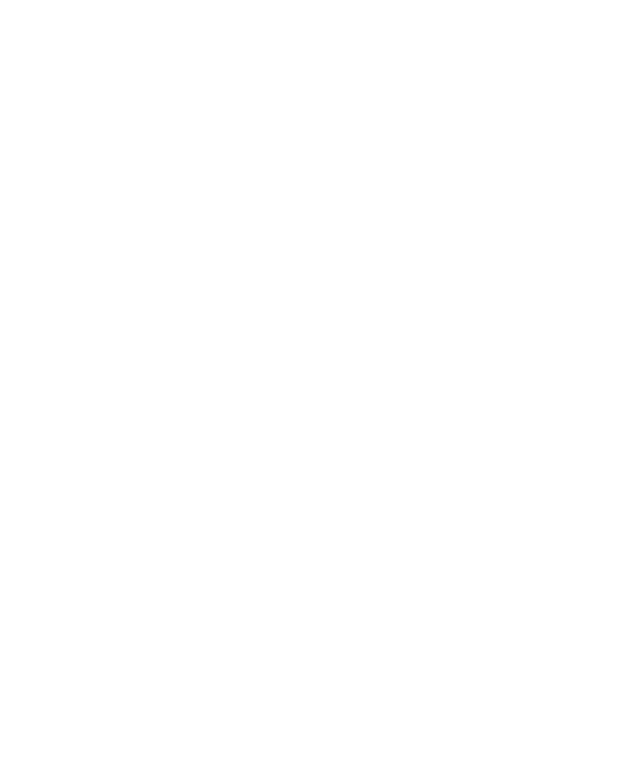
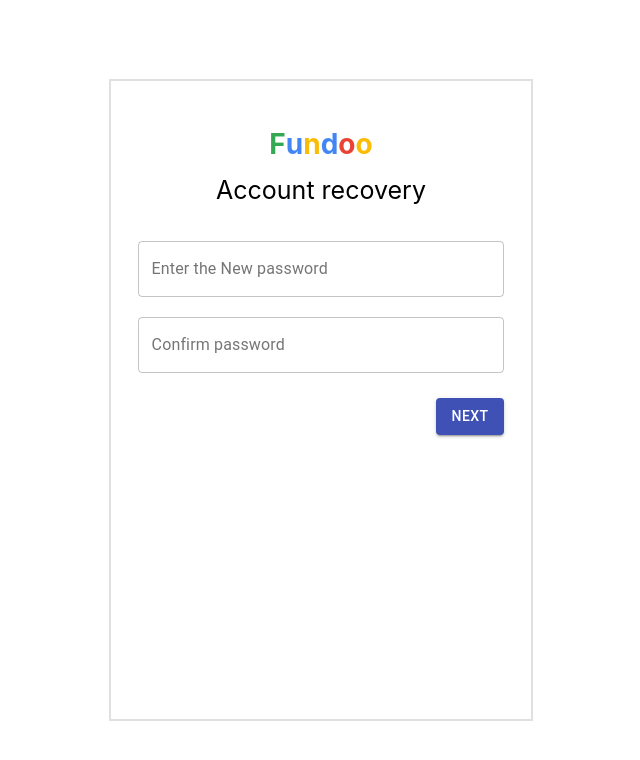
Before and after one commit to Renuka-Sawale/Fundoonotes_Project, a React (Create React App) app: page /resetPassword in a window 1280 px wide. Shown: the top 760 px of the page, without its empty margins (319-959 px from the left). Built offline with nearby package versions, Linux system fonts and the light colour scheme.

Commit message:
Added reset password Ui, added page navigation routes refactored forgot email to forgot password and modified resetPassword and forgot password

```diff
--- a/src/App.js
+++ b/src/App.js
@@ -3,18 +3,24 @@
 
 import Registration from './Pages/RegistrationPage/Registration';
 import Login from './Pages/LoginPage/Login';
-import ForgotEmail from './Pages/ForgotEmailPage/ForgotEmail';
+import ForgotPassword from './Pages/ForgotPasswordPage/ForgotPassword';
+import ResetPassword from './Pages/ResetPasswordPage/ResetPassword';
+
 
 function App() {
   return (
     <div className="App">
+      {/* <header className="App-component"> */}
       <BrowserRouter>
+        {/* <Redirect from="/" to="/login" /> */}
         <Switch>
           <Route exact path="/registration" component={Registration} />
           <Route exact path="/login" component={Login} />
-          <Route exact path="/forgotEmail" component={ForgotEmail} />
+          <Route exact path="/forgotPassword" component={ForgotPassword} />
+          <Route exact path="/resetPassword" component={ResetPassword} />
         </Switch>
       </BrowserRouter>
+      {/* </header> */}
     </div>
   );
 }
--- a/src/Pages/LoginPage/Login.jsx
+++ b/src/Pages/LoginPage/Login.jsx
@@ -53,6 +53,12 @@
         this.setState({ showPassword: !this.state.showPassword });
     }
 
+    handleClickToForgotPassword = (e) => {
+        // Redirect to="/resetPassword";
+        console.log("xyz");
+        this.props.history.push("/forgotPassword");
+    }
+
     submit = () => {
         if (this.validationCheck()) {
             console.log('call api');
@@ -93,10 +99,9 @@
 
                         <div className="content2">
                             <TextField id="outlined-basic" name="email" label="Email" error={this.state.emailError} helperText={this.state.emailErrorMessage} fullWidth variant="outlined" onChange={this.handleInput} />
-                            <p className="email-text">Forgot Email?</p>
-                            <TextField error={this.state.passwordError} name="password" type={this.state.showPassword ? "text": "password"} id="outlined-basic" label="Password" helperText={this.state.passwordErrorMessage} fullWidth variant="outlined" onChange={this.handleInput} />
+                            <TextField className="password-text" error={this.state.passwordError} name="password" type={this.state.showPassword ? "text": "password"} id="outlined-basic" label="Password" helperText={this.state.passwordErrorMessage} fullWidth variant="outlined" onChange={this.handleInput} />
 
-                            <p className="email-text">Forgot Password?</p>
+                            <p className="email-text" onClick={this.handleClickToForgotPassword}>Forgot Password?</p>
                             <p className="email-notification">Not your computer? Use Guest mode to sign in privately.</p>
                         </div>
 
--- a/src/Pages/LoginPage/login.css
+++ b/src/Pages/LoginPage/login.css
@@ -3,7 +3,7 @@
     border: 2px solid #e0e0e0;
     display: flex;
     flex-direction: row;
-    height: 80vh;
+    height: 85vh;
 }
 
 .second-row{
@@ -39,18 +39,21 @@
     color: blue;
 }
 
+.password-text {
+    margin-top: 35px !important;
+}
+
 .email-notification{
     display: flex;
     text-align: start;
+    margin-top: 40px;
 }
 
 .Bottom-Button {
-    display: flex;
-    flex-direction: row;
-    justify-content: space-around;
     justify-content: start;
+    margin-top: 34px;
 }
 
 .button{
-    margin-left: 40px;
+    margin-left: 79px;
 }
--- a/src/Pages/RegistrationPage/Registration.jsx
+++ b/src/Pages/RegistrationPage/Registration.jsx
@@ -50,7 +50,7 @@
         })
         let valid = true;
         if(this.state.firstName.length == 0) {
-            valid = false
+            valid = false;
             this.setState({
                 firstNameError: true,
                 firstNameErrorMessage: 'Enter First name'
@@ -77,19 +77,29 @@
                 passwordErrorMessage: 'Enter a password'
             })
         }
-        // if(this.state.confirmPassword.length == 0) {
-        //     valid = false
-        //     this.setState({
-        //         confirmpasswordError: true,
-        //         confirmpasswordErrorMessage: 'confirm password'
-        //     })
-        // }
+        if(this.state.confirmPassword.length == 0) {
+            valid = false
+            this.setState({
+                confirmpasswordError: true,
+                confirmpasswordErrorMessage: 'confirm password'
+            })
+        }
         return valid;
     }
 
     ShowPassword = (e) => {
         this.setState({ showPassword: !this.state.showPassword });
     }
+
+    handleClickToLogin = (e) => {
+        // Redirect to="/login";
+        console.log("xyz");
+        this.props.history.push("/login");
+    };
+
+    handleClickToShowPassword = (e) => {
+        this.setState({ showPassword: !this.state.showPassword });
+    };
 
     submit = () => {
         if (this.validationCheck()) {
@@ -139,18 +149,18 @@
                         </div>
 
                         <div class="content3">
-                            <TextField className="field-mr" error={this.state.passwordError} name="password" type={this.state.showPassword ? "text": "password"} id="outlined-basic" label="Password" helperText={this.state.passwordErrorMessage}variant="outlined" onChange={this.handleInput} />
-                            <TextField  error={this.state.confirmPasswordError} name="confirmPassword" type={this.state.showPassword ? "text": "confirmPassword"} id="outlined-basic" label="Confirm" helperText={this.state.confirmPasswordErrorMessage} variant="outlined" onChange={this.handleInput} />
+                            <TextField className="field-mr" error={this.state.passwordError} name="password" type={this.state.showPassword ? "text": "password"} id="outlined-basic" label="Password" helperText={this.state.passwordErrorMessage} variant="outlined" onChange={this.handleInput} />
+                            <TextField name="confirmPassword" type={this.state.showPassword ? "text": "password"} id="outlined-basic" label="Confirm Password" helperText={this.state.confirmPasswordErrorMessage} variant="outlined" onChange={this.handleInput} />
                         </div>
 
                         <div class= "checkbox">
                             <Checkbox defaultChecked color="primary" inputProps={{ 'aria-label': 'secondary checkbox' }}  />
-                            <p>Show Password</p>
+                            <p onClick={this.handleClickToShowPassword}>Show Password</p>
                         </div>
 
                         <div class="Bottom-Button">
                             <div class="Bottom-text">
-                                <p>Sign in instead</p>
+                                <p onClick={this.handleClickToLogin}>Sign in instead</p>
                             </div>
                             <div className="button">
                                 <Button variant="contained" color="primary" onClick={this.submit}>Submit</Button>
--- a/src/Pages/RegistrationPage/registration.css
+++ b/src/Pages/RegistrationPage/registration.css
@@ -84,3 +84,9 @@
 .button{
     padding-top: 10px;
 }
+
+@media (max-width: 500px) {
+    .sigin-img {
+      display: none !important;
+    }
+}
--- /dev/null
+++ b/src/Pages/ResetPasswordPage/ResetPassword.jsx
@@ -0,0 +1,116 @@
+import React, { Component } from 'react';
+import TextField from '@material-ui/core/TextField';
+import Button from '@material-ui/core/Button';
+import '../ResetPasswordPage/resetPassword.css';
+
+import UserService from '../../services/userService';
+const service = new UserService()
+
+export default class ResetPasswordPage extends Component {
+
+    constructor(props) {
+        super(props)
+        this.state = {
+            password: '',
+            passwordError: false,
+            passwordErrorMessage: '',
+            confirmPassword: '',
+            confirmPasswordError: false,
+            confirmPasswordErrorMessage: ''
+        }
+    }
+
+    handleInput = (e) => {
+        console.log(e.target.name, e.target.value);
+        this.setState({ [e.target.name]: e.target.value })
+    }
+
+    ShowPassword = (e) => {
+        this.setState({ showPassword: !this.state.showPassword });
+    }
+
+    validationCheck = () => {
+        this.setState({
+            passwordError: false,
+            passwordErrorMessage: '',
+            confirmPasswordError: false,
+            confirmPasswordErrorMessage: ''
+        })
+        let valid = true;
+        if(this.state.password.length == 0) {
+            valid = false;
+            this.setState({
+                passwordError: true,
+                passwordErrorMessage: 'Enter a password'
+            })
+        }
+        if(this.state.confirmPassword.length == 0) {
+            valid = false
+            this.setState({
+                confirmpasswordError: true,
+                confirmpasswordErrorMessage: 'confirm password'
+            })
+        }
+        return valid;
+    }
+
+    ShowPassword = (e) => {
+        this.setState({ showPassword: !this.state.showPassword });
+    }
+
+    submit = () => {
+        if (this.validationCheck()) {
+            console.log('call api');
+            let data = {
+                "password": this.state.password,
+                "confirmPassword": this.state.confirmPassword,
+                "service": "advance"
+            }
+            service.resetPassword(data).then((data) => {
+                console.log(data);
+            })
+            .catch((error) => {
+                console.log("error: ", error);
+            });
+
+        } else {
+            console.log('validation failed')
+        }
+    }
+
+    render() {
+        return (
+            <div className="content">
+                <form className="reset-top-content">
+                    <div className="second-row">
+                        <div className="top">
+                            <div className="fundooo">
+                                <h1 style={{color : '#34a853'}}>F</h1>
+                                <h1 style={{color : '#4285f4'}}>u</h1>
+                                <h1 style={{color : '#fbbc05'}}>n</h1>
+                                <h1 style={{color : '#4285f4'}}>d</h1>
+                                <h1 style={{color : '#ea4335'}}>o</h1>
+                                <h1 style={{color : '#fbbc05'}}>o</h1>
+                            </div>
+                            <h1 className="content-text">Account recovery</h1>
+                        </div>
+
+                        <div className="reset-content2">
+                            <TextField id="outlined-basic" name="password" type={this.state.showPassword ? "text": "password"} label="Enter the New password" error={this.state.passwordError} helperText={this.state.passwordErrorMessage} fullWidth variant="outlined" onChange={this.handleInput} />
+                        </div>
+
+                        <div className="reset-content2">
+                            <TextField id="outlined-basic" name="confirmPassword" type={this.state.showPassword ? "text": "password"} label="Confirm password" error={this.state.confirmPasswordError} helperText={this.state.confirmPasswordErrorMessage} fullWidth variant="outlined" onChange={this.handleInput} />
+                        </div>
+
+                        <div class="Bottom-Buttonr">
+                            <div className="button">
+                                <Button className="reset-bottonbtn" variant="contained" color="primary" onClick={this.submit}>Next</Button>
+                            </div>
+                        </div>
+                    </div>
+                </form>
+            </div>
+        )
+    }
+}
--- a/src/Pages/ForgotEmailPage/forgotEmail.css
+++ b/src/Pages/ResetPasswordPage/resetPassword.css
@@ -1,4 +1,4 @@
-/*.top-content{
+.reset-top-content{
     padding: 27px;
     border: 2px solid #e0e0e0;
     display: flex;
@@ -6,12 +6,12 @@
     height: 73vh;
 }
 
-.content-text1 {
-    font-size: 18px;
-    font-weight: initial;
+.reset-content2{
+    width: 100%;
+    padding-top: 20px;
 }
 
-.Bottom-Button {
+.Bottom-Buttonr {
     margin-top: 15px;
     margin-left: 219px;
-}*/
+}
--- a/src/index.js
+++ b/src/index.js
@@ -2,7 +2,6 @@
 import ReactDOM from 'react-dom';
 import './index.css';
 import App from './App';
-//import Registration from './fundoonotes';
 
 ReactDOM.render(
   <React.StrictMode>
--- a/src/services/userService.js
+++ b/src/services/userService.js
@@ -16,4 +16,8 @@
     forgetPassword = (data) => {
         return axios.postMethod(`${this.baseURL}/user/reset`, data);
     }
+
+    resetPassword = (data) => {
+        return axios.postMethod(`${this.baseURL}/user/reset-password`, data);
+    }
 }
```
Also changed, not shown: src/Pages/ForgotPasswordPage/ForgotPassword.jsx (renamed from src/Pages/ForgotEmailPage/ForgotEmail.jsx, +6 -6 lines), src/Pages/ForgotPasswordPage/forgotPassword.css (added, +22 -0 lines).
